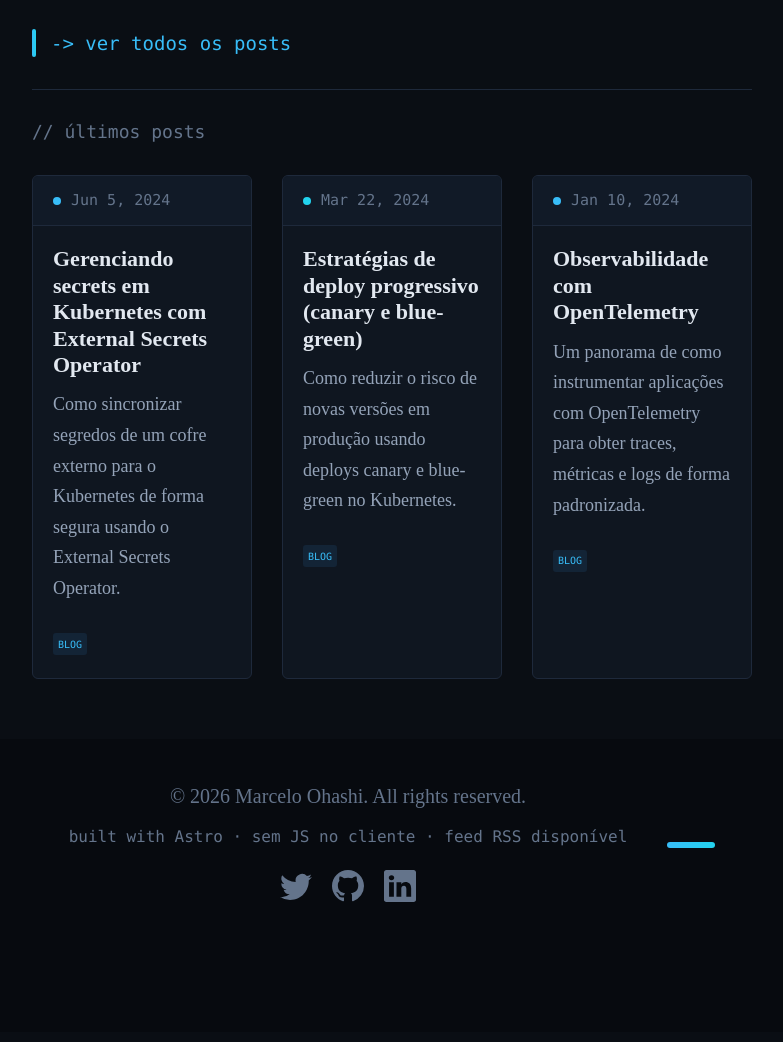
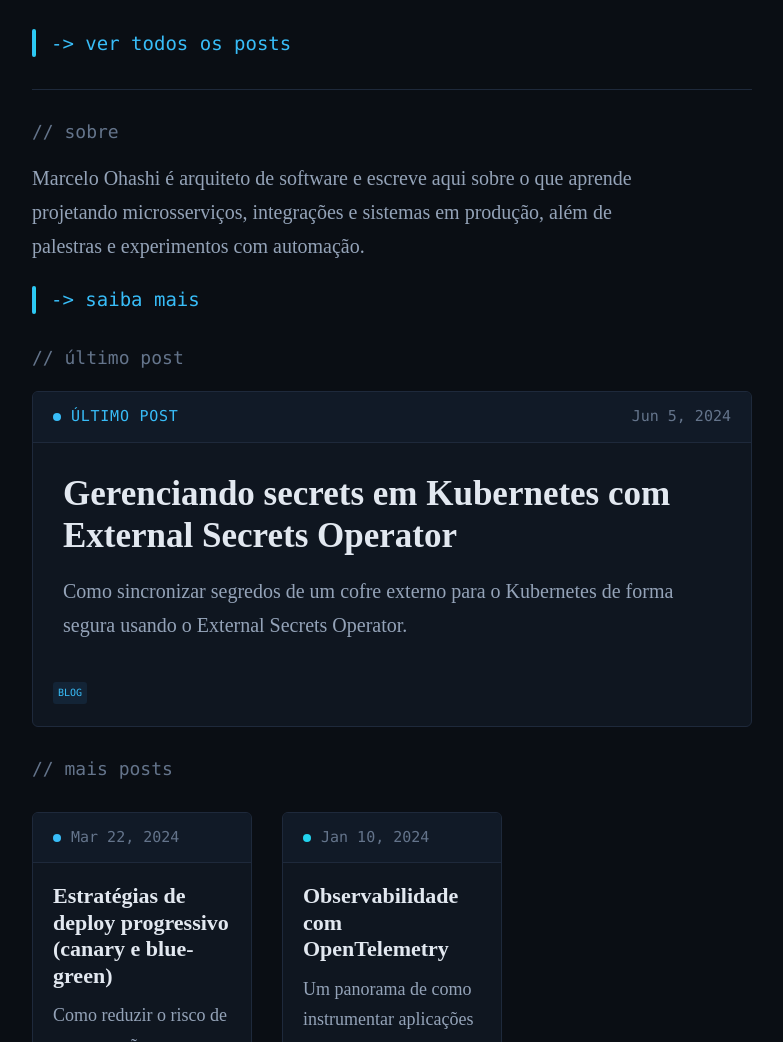
Before and after one commit to mgohashi/mgohashi.github.io, an Astro site: page / in a window 1280 px wide. Shown: the part 487-1529 px from the top of the page, without its empty margins (248-1031 px from the left). Built offline with nearby package versions, Linux system fonts and the light colour scheme; Astro itself is replaced by a stand-in of ours.

Commit message:
feat(home): Add about teaser and featured post card
Enrich the home page between the hero and footer so the root no longer
reads as a raw list of posts:

- A short "// sobre" teaser distilled from the about page (reusing
  SITE_AUTHOR) with a "saiba mais" link to /about.
- A distinct, wider "// último post" featured card for the newest post,
  pulled out of the grid (posts[0]) with a larger title and an accent
  border, so the remaining posts render in the existing grid
  (posts.slice(1)) under a "// mais posts" label.

Guards: the featured card renders only when there is at least one post,
and the "mais posts" label + grid render only when more than one post
remains, so the page builds cleanly with 0 posts (verified by
temporarily emptying src/content/blog and rebuilding: 4 pages built,
index.html rendered with the hero and about teaser, no featured card,
no empty grid label, no error; posts restored afterward).

Deliberately out of scope (noted as future improvements): no
post-count/tag summary line (would feel artificial with 3 posts) and no
popular-tags links or tag filtering (no tag route exists under
src/pages/ yet). CSS-only, no client JS added.

```diff
--- a/src/pages/index.astro
+++ b/src/pages/index.astro
@@ -4,11 +4,13 @@ import Footer from '../components/Footer.astro';
 import Header from '../components/Header.astro';
 import { getCollection } from 'astro:content';
 import FormattedDate from '../components/FormattedDate.astro';
-import { SITE_DESCRIPTION, SITE_TITLE } from '../consts';
+import { SITE_AUTHOR, SITE_DESCRIPTION, SITE_TITLE } from '../consts';
 
 const posts = (await getCollection('blog')).sort(
 	(a, b) => b.data.pubDate.valueOf() - a.data.pubDate.valueOf(),
 );
+
+const [featured, ...rest] = posts;
 ---
 
 <!doctype html>
@@ -33,9 +35,50 @@ const posts = (await getCollection('blog')).sort(
 				</p>
 			</section>
 			<hr />
-			<p class="label">// últimos posts</p>
+			<section class="about-teaser">
+				<p class="label">// sobre</p>
+				<p class="about-text">
+					{SITE_AUTHOR} é arquiteto de software e escreve aqui sobre o que
+					aprende projetando microsserviços, integrações e sistemas em
+					produção, além de palestras e experimentos com automação.
+				</p>
+				<p class="about-cta">
+					<span class="bar" aria-hidden="true"></span>
+					<a href="/about">-&gt; saiba mais</a>
+				</p>
+			</section>
+			{featured && (
+				<section class="featured">
+					<p class="label">// último post</p>
+					<article class="card card-featured">
+						<a href={`/posts/${featured.id}/`} class="card-link">
+							<div class="card-top">
+								<span class="dot dot-blue" aria-hidden="true"></span>
+								<span class="card-tab">último post</span>
+								<span class="card-date">
+									<FormattedDate date={featured.data.pubDate} />
+								</span>
+							</div>
+							<div class="card-body">
+								<h2>{featured.data.title}</h2>
+								<p>{featured.data.description}</p>
+							</div>
+							{(featured.data.categories[0] ?? featured.data.tags[0]) && (
+								<div class="card-footer">
+									<span class="tag">
+										{featured.data.categories[0] ?? featured.data.tags[0]}
+									</span>
+								</div>
+							)}
+						</a>
+					</article>
+				</section>
+			)}
+			{rest.length > 0 && (
+				<>
+					<p class="label">// mais posts</p>
 					<div class="grid">
-				{posts.map((post, index) => (
+						{rest.map((post, index) => (
 							<article class="card">
 								<a href={`/posts/${post.id}/`} class="card-link">
 									<div class="card-top">
@@ -60,6 +103,8 @@ const posts = (await getCollection('blog')).sort(
 							</article>
 						))}
 					</div>
+				</>
+			)}
 		</main>
 		<Footer />
 	</body>
@@ -122,6 +167,72 @@ const posts = (await getCollection('blog')).sort(
 		color: var(--color-text-tertiary);
 		font-size: 0.9em;
 		margin: 1.5em 0 1.5em 0;
+	}
+	.about-teaser {
+		margin: 1em 0 0 0;
+	}
+	.about-teaser .label {
+		margin: 1.5em 0 0.75em 0;
+	}
+	.about-text {
+		font-family: var(--font-atkinson);
+		color: var(--color-text-secondary);
+		font-size: 1em;
+		max-width: 65ch;
+		margin: 0;
+	}
+	.about-cta {
+		display: flex;
+		align-items: center;
+		gap: 0.75em;
+		margin: 1em 0 0 0;
+	}
+	.about-cta .bar {
+		display: inline-block;
+		width: 4px;
+		height: 1.4em;
+		border-radius: 2px;
+		background: var(--accent-gradient);
+	}
+	.about-cta a {
+		font-family: var(--font-mono);
+		color: var(--color-accent-blue);
+		text-decoration: none;
+		font-size: 0.95em;
+	}
+	.about-cta a:hover {
+		text-decoration: underline;
+	}
+	.featured .label {
+		margin-bottom: 1em;
+	}
+	.card-featured {
+		border-color: var(--color-accent-blue);
+	}
+	.card-featured .card-tab {
+		font-family: var(--font-mono);
+		font-size: 0.75em;
+		color: var(--color-accent-blue);
+		text-transform: uppercase;
+		letter-spacing: 0.05em;
+		margin-right: auto;
+	}
+	.card-featured .card-body {
+		padding: 1.5em;
+	}
+	.card-featured .card-body h2 {
+		margin: 0 0 0.5em 0;
+		font-family: var(--font-atkinson);
+		font-weight: 700;
+		font-size: 1.75em;
+		line-height: 1.2;
+		color: var(--color-text-primary);
+	}
+	.card-featured .card-body p {
+		margin: 0;
+		font-family: var(--font-atkinson);
+		color: var(--color-text-secondary);
+		font-size: 1em;
 	}
 	.grid {
 		display: grid;
```
Lines whose indentation alone changed are shown as unchanged.
